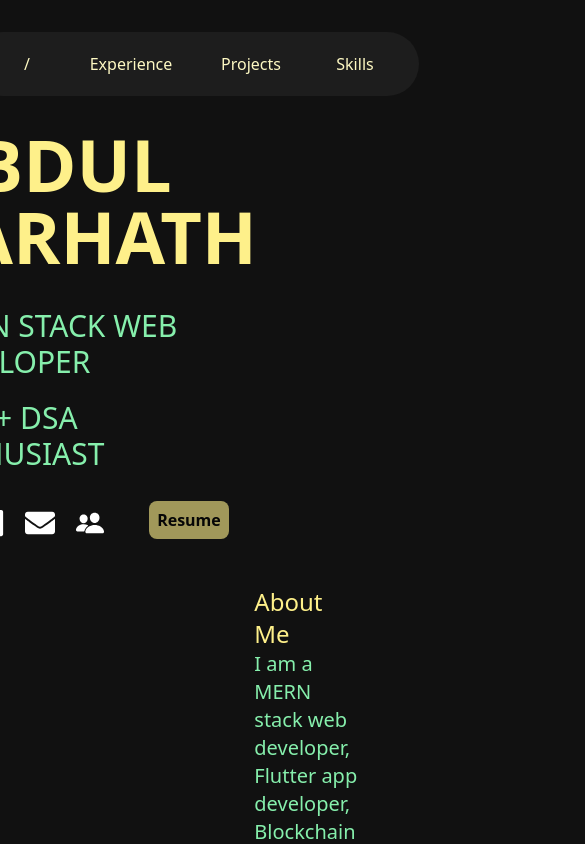
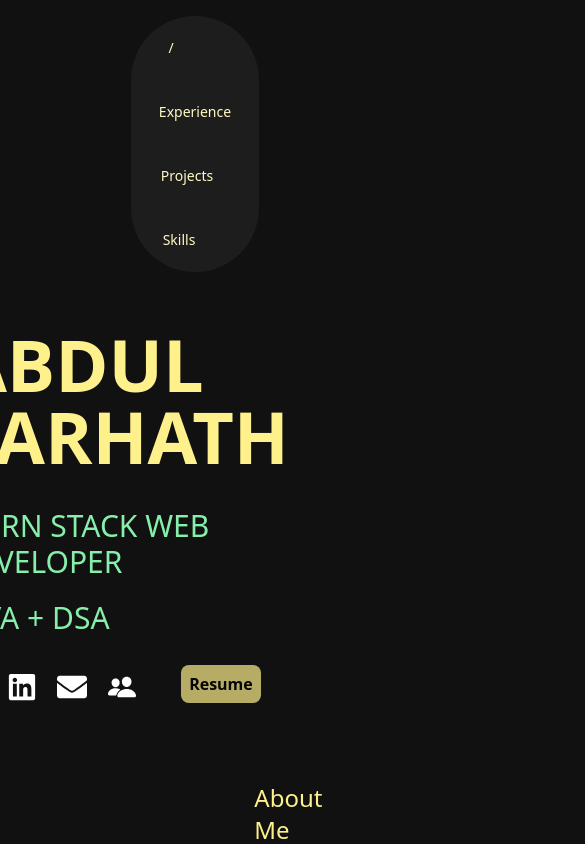
Before and after one commit to abdulfarhath/abdulfarhath.github.io, a React (Vite) app: page / in a window 390 px wide. Shown: the top 844 px of the page, 585 px wide, since content can reach past the window. Built offline with nearby package versions, Linux system fonts and the light colour scheme; grey boxes are pictures that could not be loaded.

Commit message:
responsiveness

```diff
--- a/src/components/Navbar.tsx
+++ b/src/components/Navbar.tsx
@@ -17,16 +17,16 @@ export default function Navbar() {
     }, [lastScrollPosition]);
 
     return (
-        <div className="navcontainer w-full bg-[#111111] p-8 flex justify-center items-center">
+        <div className="navcontainer w-full bg-[#111111] p-4 md:p-8 flex justify-center items-center">
             <div
-                className={`bg-[#1d1d1d] text-white py-2 px-8 flex rounded-full justify-center space-x-8 transition-transform ${showNavbar ? 'translate-y-0' : '-translate-y-full'
+                className={`bg-[#1d1d1d] text-white py-2 px-4 md:px-8 flex flex-col md:flex-row rounded-full justify-center space-y-4 md:space-y-0 md:space-x-8 transition-transform ${showNavbar ? 'translate-y-0' : '-translate-y-full'
                     }`}
             >
                 <Link
                     to="home"
                     smooth={true}
                     duration={500}
-                    className="cursor-pointer flex justify-center items-center h-12 w-12 rounded-full text-center hover:bg-yellow-400 hover:text-black   transition text-yellow-100"
+                    className="cursor-pointer flex justify-center items-center h-12 w-12 rounded-full text-center hover:bg-yellow-400 hover:text-black transition text-yellow-100 text-sm md:text-base"
                     activeClass="active"
                 >
                     /
@@ -35,7 +35,7 @@ export default function Navbar() {
                     to="experience"
                     smooth={true}
                     duration={500}
-                    className="cursor-pointer flex justify-center items-center h-12 w-24 rounded-full text-center hover:bg-yellow-400 hover:text-black   transition text-yellow-100"
+                    className="cursor-pointer flex justify-center items-center h-12 w-24 rounded-full text-center hover:bg-yellow-400 hover:text-black transition text-yellow-100 text-sm md:text-base"
                     activeClass="active"
                 >
                     Experience
@@ -44,7 +44,7 @@ export default function Navbar() {
                     to="projects"
                     smooth={true}
                     duration={500}
-                    className="cursor-pointer flex justify-center items-center h-12 w-20 rounded-full text-center hover:bg-yellow-400 hover:text-black   transition text-yellow-100"
+                    className="cursor-pointer flex justify-center items-center h-12 w-20 rounded-full text-center hover:bg-yellow-400 hover:text-black transition text-yellow-100 text-sm md:text-base"
                     activeClass="active"
                 >
                     Projects
@@ -53,7 +53,7 @@ export default function Navbar() {
                     to="skills"
                     smooth={true}
                     duration={500}
-                    className="cursor-pointer flex justify-center items-center h-12 w-16 rounded-full text-center hover:bg-yellow-400 hover:text-black   transition text-yellow-100"
+                    className="cursor-pointer flex justify-center items-center h-12 w-16 rounded-full text-center hover:bg-yellow-400 hover:text-black transition text-yellow-100 text-sm md:text-base"
                     activeClass="active"
                 >
                     Skills
--- a/src/routes/HomeRoute.tsx
+++ b/src/routes/HomeRoute.tsx
@@ -9,7 +9,7 @@ export default function HomeRoute() {
     <>
       <div
         id="home"
-        className=" bg-[#111111] flex flex-row gap-52 items-center justify-center "
+        className=" bg-[#111111] flex flex-row gap-36 items-center justify-center mt-10"
       >
         <div className="left">
           <h1 className="text-7xl font-bold mb-9 text-yellow-200">ABDUL FARHATH</h1>
@@ -21,7 +21,7 @@ export default function HomeRoute() {
             <h2 className="text-3xl text-green-300">MERN STACK WEB DEVELOPER</h2>
             {/* <h2 className="text-3xl text-green-300">Flutter App Developer</h2> */}
             {/* <h2 className="text-3xl text-green-300">Blockchain Enthusiast</h2> */}
-            <h2 className="text-3xl text-green-300">JAVA + DSA ENTHUSIAST</h2>
+            <h2 className="text-3xl text-green-300">JAVA + DSA</h2>
           </div>
           <div className="socials flex p-4 pl-0 gap-5 mt-5">
             <a href="https://github.com/abdulfarhath" target="_blank" rel="noopener noreferrer">
@@ -48,8 +48,8 @@ export default function HomeRoute() {
           <img
             src={farhathImage}
             alt="Farhath's Image"
-            width={300}
-            height={150}
+            width={225}
+            // height={100}
             className="rounded-3xl animate-bounce-slow"
           />
         </div>
@@ -57,7 +57,7 @@ export default function HomeRoute() {
 
 
       {/* about */}
-      <div className="about flex flex-row items-center justify-center gap-10 p-8 ">
+      <div className="about flex flex-row items-center justify-center gap-10 p-8 mt-8">
 
         {/* image  */}
         <div className="profile flex flex-row gap-5 ">
--- a/src/routes/ProjectsRoute.tsx
+++ b/src/routes/ProjectsRoute.tsx
@@ -21,40 +21,13 @@ export default function ProjectsRoute() {
             details: "Features include play, pause, skip, and real-time display of song metadata such as title, artist, and album art. Designed an intuitive UI with JList for playlist management and JProgressBar for real-time progress tracking, ensuring smooth user interaction and experience."
         },
         {
-            name: "E-commerce Platform",
+            name: "NutriBytes",
             category: "Full-Stack",
             techStack: "MERN stack",
-            description: "A full-stack e-commerce platform using MERN stack.",
+            description: "A comprehensive nutrition analysis platform that provides detailed nutritional information based on user-inputted food items.",
             github: "#",
             video: "#",
-            details: "This platform allows users to browse products, add them to the cart, and make purchases online."
-        },
-        {
-            name: "Weather App",
-            category: "Flutter",
-            techStack: "Flutter, Dart",
-            description: "A weather forecasting app built with Flutter.",
-            github: "#",
-            video: "#",
-            details: "This app provides real-time weather updates and forecasts for various locations."
-        },
-        {
-            name: "Library Management System",
-            category: "Java",
-            techStack: "Java, MySQL",
-            description: "A library management system developed in Java.",
-            github: "#",
-            video: "#",
-            details: "This system helps manage library resources, including books, members, and transactions."
-        },
-        {
-            name: "Embedded Systems Project",
-            category: "C",
-            techStack: "C, Microcontroller",
-            description: "An embedded systems project using C programming.",
-            github: "#",
-            video: "#",
-            details: "This project involves programming a microcontroller to perform specific tasks."
+            details: "Utilizes the MERN stack to offer a seamless user experience, allowing users to input food items and receive real-time nutritional data, including calories, macronutrients, and vitamins."
         },
     ];
 
--- a/src/routes/SkillsRoute.tsx
+++ b/src/routes/SkillsRoute.tsx
@@ -1,16 +1,14 @@
 import { FaJs, FaHtml5, FaCss3Alt, FaReact, FaNodeJs, FaGithub, FaGit, FaLinux } from 'react-icons/fa';
 import { SiTypescript, SiMongodb, SiFirebase, SiFlutter, SiPython, SiC, SiPostman } from 'react-icons/si';
 import { FaJava } from 'react-icons/fa';
-// import { IconCloud } from '../components/SkillsGlobe';
-// import { IconCloud } from '@/components/magicui/icon-cloud';
 import { SkillsGlobe } from '@/components/SkillsGlobe';
 
 export default function SkillsRoute() {
     return (
         <>
-            <div className="w-full flex flex-row justify-center items-center gap-40">
-                <div className='left flex flex-row justify-center gap-20'>
-                    <div id="skills" className=" bg-[#111111] flex flex-col p-10 gap-9">
+            <div className="w-full flex flex-col lg:flex-row justify-center items-center gap-10 lg:gap-40">
+                <div className='left flex flex-col lg:flex-row justify-center gap-10 lg:gap-20'>
+                    <div id="skills" className="bg-[#111111] flex flex-col p-10 gap-9">
                         <h1 className="text-5xl font-bold mb-4 text-yellow-200">SKILLS</h1>
 
                         <div className="web-dev flex flex-row items-start gap-9">
@@ -90,7 +88,7 @@ export default function SkillsRoute() {
                                     <FaGit className="w-8 h-8 text-orange-500 hover:scale-125 transition-transform duration-200" />
                                     <span className="absolute bottom-10 left-1/2 transform -translate-x-1/2 bg-gray-800 text-white text-xs rounded-md px-2 py-1 opacity-0 group-hover:opacity-100 transition-opacity duration-200">Git</span>
                                 </div>
-                                <div className="group relative"></div>
+                                <div className="group relative">
                                     <FaLinux className="w-8 h-8 text-white hover:scale-125 transition-transform duration-200" />
                                     <span className="absolute bottom-10 left-1/2 transform -translate-x-1/2 bg-gray-800 text-white text-xs rounded-md px-2 py-1 opacity-0 group-hover:opacity-100 transition-opacity duration-200">Linux</span>
                                 </div>
@@ -101,9 +99,10 @@ export default function SkillsRoute() {
                             </div>
                         </div>
                     </div>
+                </div>
 
-                <div className="right w-80 mt-24">
-                    <SkillsGlobe></SkillsGlobe>
+                <div className="right w-80 mt-24 lg:mt-0">
+                    <SkillsGlobe />
                 </div>
             </div>
         </>
```
Lines whose indentation alone changed are shown as unchanged.
